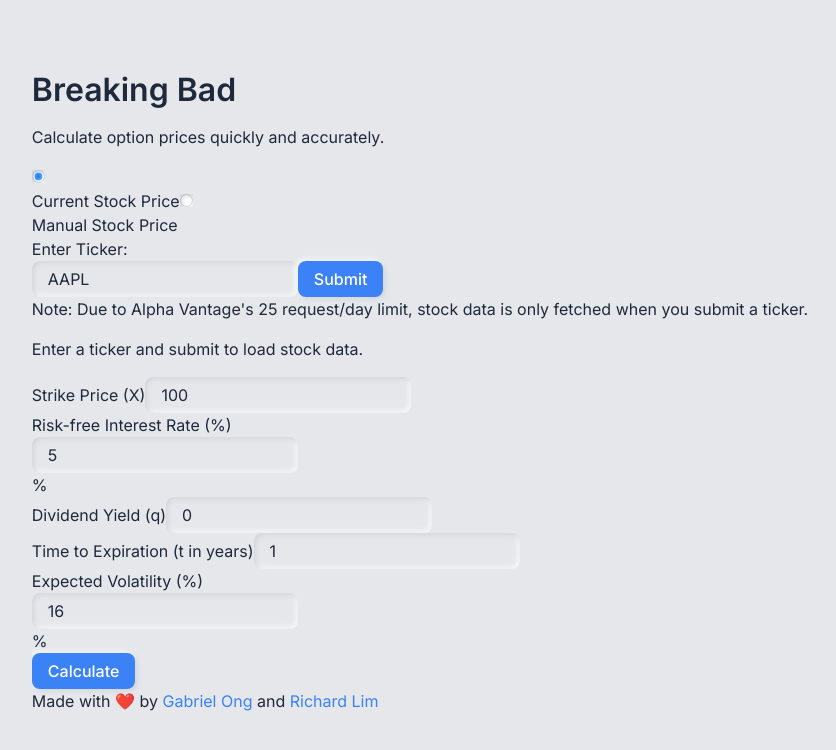
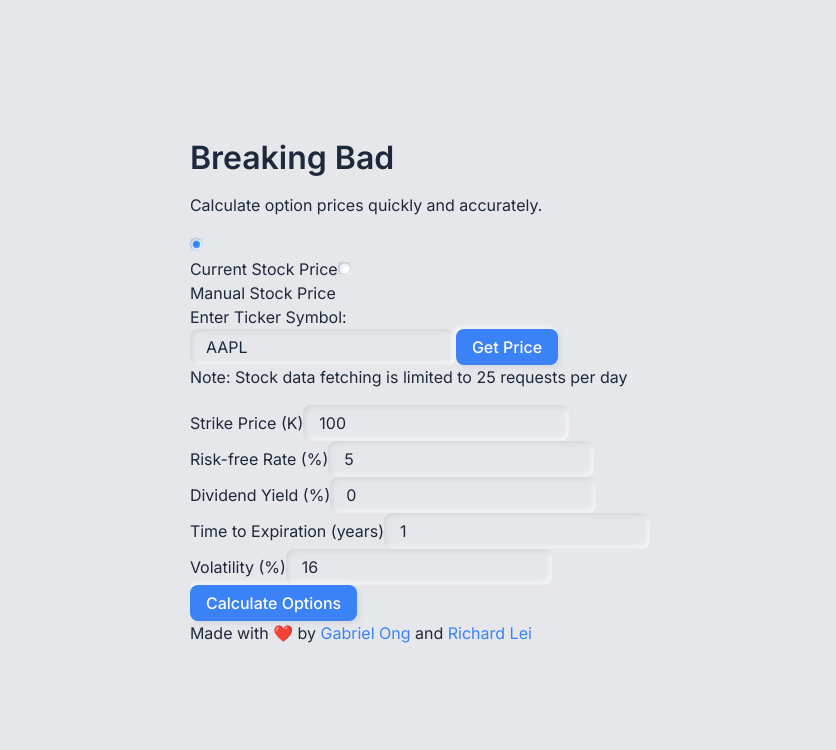
Before and after one commit to gongahkia/breaking-bad, a Next.js app in the folder src/breaking-bad/: page / in a window 1280 px wide. Shown: the top 750 px of the page, without its empty margins (220-1056 px from the left). Built offline with nearby package versions, Linux system fonts and the light colour scheme.

Commit message:
Refactor 1

```diff
--- a/src/breaking-bad/components/OptionCalculatorWrapper.tsx
+++ b/src/breaking-bad/components/OptionCalculatorWrapper.tsx
@@ -66,7 +66,7 @@ export default function OptionCalculatorWrapper() {
                 href="https://github.com/richardleii58"
                 className="text-blue-600 hover:underline font-medium transition-colors"
               >
-                Richard Lim
+                Richard Lei
               </a>
             </p>
           </motion.div>
--- a/src/breaking-bad/components/option-calculator.tsx
+++ b/src/breaking-bad/components/option-calculator.tsx
@@ -13,27 +13,77 @@ interface CalculationResult {
   timestamp: string
 }
 
+interface FormData {
+  strikePrice: string
+  dividendYield: string
+  timeToExpiration: string
+}
+
 export default function OptionCalculator() {
   const [volatilityPercent, setVolatilityPercent] = useState(16)
   const [interestRatePercent, setInterestRatePercent] = useState(5)
   const [isCalculating, setIsCalculating] = useState(false)
-  const [result, setResult] = useState(null)
-  const [error, setError] = useState(null)
+  const [result, setResult] = useState<CalculationResult | null>(null)
+  const [error, setError] = useState<string | null>(null)
   const [priceMode, setPriceMode] = useState<"auto" | "manual">("auto")
   const [tickerInput, setTickerInput] = useState("AAPL")
   const [submittedTicker, setSubmittedTicker] = useState("")
   const [autoPrice, setAutoPrice] = useState<number | null>(null)
   const [manualPrice, setManualPrice] = useState("100")
+  const [formData, setFormData] = useState<FormData>({
+    strikePrice: "100",
+    dividendYield: "0",
+    timeToExpiration: "1"
+  })
+
+  const handleFormDataChange = (field: keyof FormData, value: string) => {
+    setFormData(prev => ({ ...prev, [field]: value }))
+  }
+
+  const validateInputs = (): string | null => {
+    const stockPrice = priceMode === "auto" ? autoPrice : Number(manualPrice)
+    const strikePrice = Number(formData.strikePrice)
+    const timeToExpiration = Number(formData.timeToExpiration)
+    const dividendYield = Number(formData.dividendYield)
+
+    if (!stockPrice || stockPrice <= 0) {
+      return "Stock price must be a positive number"
+    }
+    if (!strikePrice || strikePrice <= 0) {
+      return "Strike price must be a positive number"
+    }
+    if (!timeToExpiration || timeToExpiration <= 0) {
+      return "Time to expiration must be a positive number"
+    }
+    if (dividendYield < 0) {
+      return "Dividend yield cannot be negative"
+    }
+    if (volatilityPercent <= 0) {
+      return "Volatility must be a positive number"
+    }
+    if (interestRatePercent < 0) {
+      return "Interest rate cannot be negative"
+    }
+
+    return null
+  }
 
   async function handleCalculate() {
+    const validationError = validateInputs()
+    if (validationError) {
+      setError(validationError)
+      return
+    }
+
     setIsCalculating(true)
     setError(null)
+
     try {
-      const stockPrice = priceMode === "auto" ? (autoPrice !== null ? autoPrice : 0) : Number(manualPrice)
-      const strikePrice = Number((document.getElementById("strike-price") as HTMLInputElement).value)
+      const stockPrice = priceMode === "auto" ? (autoPrice || 0) : Number(manualPrice)
+      const strikePrice = Number(formData.strikePrice)
       const interestRate = interestRatePercent / 100
-      const dividendYield = Number((document.getElementById("dividend-yield") as HTMLInputElement).value)
-      const timeToExpiration = Number((document.getElementById("expiration-time") as HTMLInputElement).value)
+      const dividendYield = Number(formData.dividendYield)
+      const timeToExpiration = Number(formData.timeToExpiration)
       const volatility = volatilityPercent / 100
 
       const inputs = {
@@ -45,216 +95,249 @@ export default function OptionCalculator() {
         volatility,
       }
 
-      const result = await calculateOption(inputs)
-      setResult(result)
+      const calculationResult = await calculateOption(inputs)
+      setResult(calculationResult)
     } catch (err) {
-      setError("Failed to calculate option prices. Please check your inputs.")
+      setError("Failed to calculate option prices. Please check your inputs and try again.")
     } finally {
       setIsCalculating(false)
     }
   }
 
+  const handleTickerSubmit = () => {
+    if (tickerInput.trim()) {
+      setSubmittedTicker(tickerInput.trim())
+    }
+  }
+
+  const canCalculate = priceMode === "manual" || (priceMode === "auto" && autoPrice !== null)
+
   return (
-    <div className="space-y-6">
+    <div className="max-w-4xl mx-auto p-6 space-y-8">
       {/* Price Mode Toggle */}
-      <div className="flex items-center justify-center space-x-6 mb-8">
-        <label className="flex items-center cursor-pointer">
+      <div className="flex items-center justify-center space-x-8">
+        {[
+          { value: "auto", label: "Current Stock Price" },
+          { value: "manual", label: "Manual Stock Price" }
+        ].map(({ value, label }) => (
+          <label key={value} className="flex items-center cursor-pointer group">
             <input
               type="radio"
-            value="auto"
-            checked={priceMode === "auto"}
-            onChange={() => setPriceMode("auto")}
+              value={value}
+              checked={priceMode === value}
+              onChange={() => setPriceMode(value as "auto" | "manual")}
               className="sr-only"
             />
-          <div
-            className={`w-5 h-5 rounded-full mr-3 flex items-center justify-center ${priceMode === "auto" ? "bg-gradient-to-br from-blue-400 to-blue-600 shadow-inner" : "bg-gray-200 shadow"}`}
-          >
-            {priceMode === "auto" && <div className="w-2 h-2 rounded-full bg-white"></div>}
+            <div className={`
+              w-5 h-5 rounded-full mr-3 flex items-center justify-center transition-all duration-200
+              ${priceMode === value
+                ? "bg-gradient-to-br from-blue-500 to-blue-600 shadow-md"
+                : "bg-gray-300 group-hover:bg-gray-400"
+              }
+            `}>
+              {priceMode === value && (
+                <div className="w-2 h-2 rounded-full bg-white"></div>
+              )}
             </div>
-          <span className="text-gray-700 font-medium">Current Stock Price</span>
+            <span className="text-gray-700 font-medium">{label}</span>
           </label>
-        <label className="flex items-center cursor-pointer">
-          <input
-            type="radio"
-            value="manual"
-            checked={priceMode === "manual"}
-            onChange={() => setPriceMode("manual")}
-            className="sr-only"
-          />
-          <div
-            className={`w-5 h-5 rounded-full mr-3 flex items-center justify-center ${priceMode === "manual" ? "bg-gradient-to-br from-blue-400 to-blue-600 shadow-inner" : "bg-gray-200 shadow"}`}
-          >
-            {priceMode === "manual" && <div className="w-2 h-2 rounded-full bg-white"></div>}
-          </div>
-          <span className="text-gray-700 font-medium">Manual Stock Price</span>
-        </label>
+        ))}
       </div>
 
-      {/* Section for auto vs. manual price selection */}
+      {/* Price Input Section */}
       {priceMode === "auto" ? (
         <motion.div
-          initial={{ opacity: 0 }}
-          animate={{ opacity: 1 }}
+          initial={{ opacity: 0, y: 10 }}
+          animate={{ opacity: 1, y: 0 }}
           transition={{ duration: 0.3 }}
-          className="space-y-4"
+          className="space-y-6"
         >
-          <label className="block text-sm font-medium text-gray-700">Enter Ticker:</label>
-          <div className="flex space-x-2">
+          <div>
+            <label className="block text-sm font-medium text-gray-700 mb-2">
+              Enter Ticker Symbol:
+            </label>
+            <div className="flex space-x-3">
               <input
                 type="text"
-              placeholder="AAPL"
+                placeholder="e.g., AAPL"
                 value={tickerInput}
                 onChange={(e) => setTickerInput(e.target.value.toUpperCase())}
-              className="w-full px-4 py-3 rounded-lg bg-gray-100 border-none focus:outline-none focus:ring-2 focus:ring-blue-500 shadow-[inset_2px_2px_5px_rgba(0,0,0,0.1),inset_-2px_-2px_5px_rgba(255,255,255,0.8)]"
+                className="flex-1 px-4 py-3 rounded-lg bg-white border border-gray-300 focus:outline-none focus:ring-2 focus:ring-blue-500 focus:border-transparent transition-all duration-200"
+                maxLength={10}
               />
               <motion.button
                 whileHover={{ scale: 1.02 }}
                 whileTap={{ scale: 0.98 }}
-              onClick={() => setSubmittedTicker(tickerInput)}
-              className="px-6 py-3 rounded-lg bg-gradient-to-br from-blue-500 to-blue-600 text-white font-medium shadow-[3px_3px_6px_rgba(0,0,0,0.1),-3px_-3px_6px_rgba(255,255,255,0.8)] hover:shadow-[1px_1px_3px_rgba(0,0,0,0.1),-1px_-1px_3px_rgba(255,255,255,0.8)] transition-all duration-200"
+                onClick={handleTickerSubmit}
+                disabled={!tickerInput.trim()}
+                className="px-6 py-3 rounded-lg bg-gradient-to-r from-blue-500 to-blue-600 text-white font-medium disabled:opacity-50 disabled:cursor-not-allowed hover:from-blue-600 hover:to-blue-700 transition-all duration-200 shadow-md hover:shadow-lg"
               >
-              Submit
+                Get Price
               </motion.button>
             </div>
-          <p className="text-sm text-gray-500">
-            Note: Due to Alpha Vantage's 25 request/day limit, stock data is only fetched when you submit a ticker.
+            <p className="mt-2 text-sm text-gray-500">
+              Note: Stock data fetching is limited to 25 requests per day
             </p>
-          {submittedTicker ? (
-            <div className="mt-4 p-5 rounded-xl bg-gray-100 shadow-[3px_3px_6px_rgba(0,0,0,0.1),-3px_-3px_6px_rgba(255,255,255,0.8)]">
-              <StockTicker ticker={submittedTicker} onPriceUpdate={(price) => setAutoPrice(price)} />
           </div>
-          ) : (
-            <p className="text-gray-500 italic">Enter a ticker and submit to load stock data.</p>
+
+          {submittedTicker && (
+            <div className="p-5 rounded-xl bg-gray-50 border border-gray-200">
+              <StockTicker
+                ticker={submittedTicker}
+                onPriceUpdate={(price) => setAutoPrice(price)}
+              />
+            </div>
           )}
+
           {autoPrice !== null && (
-            <div className="mt-4">
-              <label htmlFor="initial-price" className="block text-sm font-medium text-gray-700 mb-2">
-                Initial Stock Price (S0)
+            <div>
+              <label className="block text-sm font-medium text-gray-700 mb-2">
+                Current Stock Price (S₀)
               </label>
               <input
                 type="text"
-                id="initial-price"
-                className="w-full px-4 py-3 rounded-lg bg-gray-200 text-gray-700 font-medium border-none focus:outline-none shadow-[inset_2px_2px_5px_rgba(0,0,0,0.1),inset_-2px_-2px_5px_rgba(255,255,255,0.8)]"
-                value={autoPrice}
-                disabled={true}
+                className="w-full px-4 py-3 rounded-lg bg-gray-100 text-gray-700 font-medium border border-gray-300 cursor-not-allowed"
+                value={`$${autoPrice.toFixed(2)}`}
+                disabled
               />
             </div>
           )}
         </motion.div>
       ) : (
-        <motion.div initial={{ opacity: 0 }} animate={{ opacity: 1 }} transition={{ duration: 0.3 }}>
-          <label htmlFor="manual-price" className="block text-sm font-medium text-gray-700 mb-2">
-            Initial Stock Price (S0)
+        <motion.div
+          initial={{ opacity: 0, y: 10 }}
+          animate={{ opacity: 1, y: 0 }}
+          transition={{ duration: 0.3 }}
+        >
+          <label className="block text-sm font-medium text-gray-700 mb-2">
+            Stock Price (S₀)
           </label>
           <input
-            type="text"
-            id="manual-price"
+            type="number"
             value={manualPrice}
             onChange={(e) => setManualPrice(e.target.value)}
-            className="w-full px-4 py-3 rounded-lg bg-gray-100 border-none focus:outline-none focus:ring-2 focus:ring-blue-500 shadow-[inset_2px_2px_5px_rgba(0,0,0,0.1),inset_-2px_-2px_5px_rgba(255,255,255,0.8)]"
+            min="0"
+            step="0.01"
+            className="w-full px-4 py-3 rounded-lg bg-white border border-gray-300 focus:outline-none focus:ring-2 focus:ring-blue-500 focus:border-transparent transition-all duration-200"
+            placeholder="Enter stock price"
           />
         </motion.div>
       )}
 
-      {/* The rest of your Option Calculator inputs */}
-      <div className="grid grid-cols-1 md:grid-cols-2 gap-6 mt-8">
+      {/* Option Parameters */}
+      <div className="grid grid-cols-1 md:grid-cols-2 gap-6">
         <div>
-          <label htmlFor="strike-price" className="block text-sm font-medium text-gray-700 mb-2">
-            Strike Price (X)
+          <label className="block text-sm font-medium text-gray-700 mb-2">
+            Strike Price (K)
           </label>
           <input
-            type="text"
-            id="strike-price"
-            defaultValue="100"
-            className="w-full px-4 py-3 rounded-lg bg-gray-100 border-none focus:outline-none focus:ring-2 focus:ring-blue-500 shadow-[inset_2px_2px_5px_rgba(0,0,0,0.1),inset_-2px_-2px_5px_rgba(255,255,255,0.8)]"
+            type="number"
+            value={formData.strikePrice}
+            onChange={(e) => handleFormDataChange("strikePrice", e.target.value)}
+            min="0"
+            step="0.01"
+            className="w-full px-4 py-3 rounded-lg bg-white border border-gray-300 focus:outline-none focus:ring-2 focus:ring-blue-500 focus:border-transparent transition-all duration-200"
           />
         </div>
 
         <div>
-          <label htmlFor="interest-rate" className="block text-sm font-medium text-gray-700 mb-2">
-            Risk-free Interest Rate (%)
+          <label className="block text-sm font-medium text-gray-700 mb-2">
+            Risk-free Rate (%)
           </label>
-          <div className="relative">
           <input
             type="number"
-              id="interest-rate"
             value={interestRatePercent}
             onChange={(e) => setInterestRatePercent(Number(e.target.value))}
-              className="w-full px-4 py-3 rounded-lg bg-gray-100 border-none focus:outline-none focus:ring-2 focus:ring-blue-500 shadow-[inset_2px_2px_5px_rgba(0,0,0,0.1),inset_-2px_-2px_5px_rgba(255,255,255,0.8)] pr-10"
-            />
-            <div className="absolute inset-y-0 right-0 pr-4 flex items-center pointer-events-none text-gray-500">%</div>
-          </div>
-        </div>
-
-        <div>
-          <label htmlFor="dividend-yield" className="block text-sm font-medium text-gray-700 mb-2">
-            Dividend Yield (q)
-          </label>
-          <input
-            type="text"
-            id="dividend-yield"
-            defaultValue="0"
-            className="w-full px-4 py-3 rounded-lg bg-gray-100 border-none focus:outline-none focus:ring-2 focus:ring-blue-500 shadow-[inset_2px_2px_5px_rgba(0,0,0,0.1),inset_-2px_-2px_5px_rgba(255,255,255,0.8)]"
+            min="0"
+            step="0.1"
+            className="w-full px-4 py-3 rounded-lg bg-white border border-gray-300 focus:outline-none focus:ring-2 focus:ring-blue-500 focus:border-transparent transition-all duration-200"
           />
         </div>
 
         <div>
-          <label htmlFor="expiration-time" className="block text-sm font-medium text-gray-700 mb-2">
-            Time to Expiration (t in years)
+          <label className="block text-sm font-medium text-gray-700 mb-2">
+            Dividend Yield (%)
           </label>
           <input
-            type="text"
-            id="expiration-time"
-            defaultValue="1"
-            className="w-full px-4 py-3 rounded-lg bg-gray-100 border-none focus:outline-none focus:ring-2 focus:ring-blue-500 shadow-[inset_2px_2px_5px_rgba(0,0,0,0.1),inset_-2px_-2px_5px_rgba(255,255,255,0.8)]"
+            type="number"
+            value={formData.dividendYield}
+            onChange={(e) => handleFormDataChange("dividendYield", e.target.value)}
+            min="0"
+            step="0.1"
+            className="w-full px-4 py-3 rounded-lg bg-white border border-gray-300 focus:outline-none focus:ring-2 focus:ring-blue-500 focus:border-transparent transition-all duration-200"
           />
         </div>
 
         <div>
-          <label htmlFor="volatility" className="block text-sm font-medium text-gray-700 mb-2">
-            Expected Volatility (%)
+          <label className="block text-sm font-medium text-gray-700 mb-2">
+            Time to Expiration (years)
           </label>
-          <div className="relative">
           <input
             type="number"
-              id="volatility"
+            value={formData.timeToExpiration}
+            onChange={(e) => handleFormDataChange("timeToExpiration", e.target.value)}
+            min="0"
+            step="0.01"
+            className="w-full px-4 py-3 rounded-lg bg-white border border-gray-300 focus:outline-none focus:ring-2 focus:ring-blue-500 focus:border-transparent transition-all duration-200"
+          />
+        </div>
+
+        <div className="md:col-span-2">
+          <label className="block text-sm font-medium text-gray-700 mb-2">
+            Volatility (%)
+          </label>
+          <input
+            type="number"
             value={volatilityPercent}
             onChange={(e) => setVolatilityPercent(Number(e.target.value))}
+            min="0"
             step="0.1"
-              className="w-full px-4 py-3 rounded-lg bg-gray-100 border-none focus:outline-none focus:ring-2 focus:ring-blue-500 shadow-[inset_2px_2px_5px_rgba(0,0,0,0.1),inset_-2px_-2px_5px_rgba(255,255,255,0.8)] pr-10"
+            className="w-full px-4 py-3 rounded-lg bg-white border border-gray-300 focus:outline-none focus:ring-2 focus:ring-blue-500 focus:border-transparent transition-all duration-200"
           />
-            <div className="absolute inset-y-0 right-0 pr-4 flex items-center pointer-events-none text-gray-500">%</div>
-          </div>
         </div>
       </div>
 
-      <div className="flex justify-center mt-8">
+      {/* Calculate Button */}
+      <div className="flex justify-center pt-4">
         <motion.button
-          whileHover={{ scale: 1.03 }}
-          whileTap={{ scale: 0.97 }}
+          whileHover={{ scale: canCalculate ? 1.02 : 1 }}
+          whileTap={{ scale: canCalculate ? 0.98 : 1 }}
           onClick={handleCalculate}
-          disabled={isCalculating}
-          className="px-8 py-4 rounded-xl bg-gradient-to-br from-blue-500 to-blue-600 text-white font-medium text-lg shadow-[5px_5px_10px_rgba(0,0,0,0.1),-5px_-5px_10px_rgba(255,255,255,0.8)] hover:shadow-[2px_2px_5px_rgba(0,0,0,0.1),-2px_-2px_5px_rgba(255,255,255,0.8)] transition-all duration-200 disabled:opacity-70"
+          disabled={isCalculating || !canCalculate}
+          className={`
+            px-8 py-4 rounded-xl font-medium text-lg transition-all duration-200 shadow-lg
+            ${canCalculate && !isCalculating
+              ? "bg-gradient-to-r from-blue-500 to-blue-600 text-white hover:from-blue-600 hover:to-blue-700 hover:shadow-xl"
+              : "bg-gray-300 text-gray-500 cursor-not-allowed"
+            }
+          `}
         >
           {isCalculating ? (
             <div className="flex items-center">
               <svg
-                className="animate-spin -ml-1 mr-3 h-5 w-5 text-white"
+                className="animate-spin -ml-1 mr-3 h-5 w-5 text-current"
                 xmlns="http://www.w3.org/2000/svg"
                 fill="none"
                 viewBox="0 0 24 24"
               >
-                <circle className="opacity-25" cx="12" cy="12" r="10" stroke="currentColor" strokeWidth="4"></circle>
+                <circle
+                  className="opacity-25"
+                  cx="12"
+                  cy="12"
+                  r="10"
+                  stroke="currentColor"
+                  strokeWidth="4"
+                />
                 <path
                   className="opacity-75"
                   fill="currentColor"
                   d="M4 12a8 8 0 018-8V0C5.373 0 0 5.373 0 12h4zm2 5.291A7.962 7.962 0 014 12H0c0 3.042 1.135 5.824 3 7.938l3-2.647z"
-                ></path>
+                />
               </svg>
               Calculating...
             </div>
           ) : (
-            "Calculate"
+            "Calculate Options"
           )}
         </motion.button>
       </div>
@@ -264,9 +347,18 @@ export default function OptionCalculator() {
         <motion.div
           initial={{ opacity: 0, y: 10 }}
           animate={{ opacity: 1, y: 0 }}
-          className="rounded-xl bg-red-50 p-5 shadow-[3px_3px_6px_rgba(0,0,0,0.1),-3px_-3px_6px_rgba(255,255,255,0.8)]"
+          className="rounded-lg bg-red-50 border border-red-200 p-4"
         >
-          <div className="text-sm text-red-700">{error}</div>
+          <div className="flex">
+            <div className="flex-shrink-0">
+              <svg className="h-5 w-5 text-red-400" viewBox="0 0 20 20" fill="currentColor">
+                <path fillRule="evenodd" d="M10 18a8 8 0 100-16 8 8 0 000 16zM8.707 7.293a1 1 0 00-1.414 1.414L8.586 10l-1.293 1.293a1 1 0 101.414 1.414L10 11.414l1.293 1.293a1 1 0 001.414-1.414L11.414 10l1.293-1.293a1 1 0 00-1.414-1.414L10 8.586 8.707 7.293z" clipRule="evenodd" />
+              </svg>
+            </div>
+            <div className="ml-3">
+              <p className="text-sm text-red-800">{error}</p>
+            </div>
+          </div>
         </motion.div>
       )}
 
@@ -276,26 +368,30 @@ export default function OptionCalculator() {
           initial={{ opacity: 0, y: 20 }}
           animate={{ opacity: 1, y: 0 }}
           transition={{ duration: 0.5 }}
-          className="mt-8 rounded-xl bg-gray-100 p-6 shadow-[5px_5px_10px_rgba(0,0,0,0.1),-5px_-5px_10px_rgba(255,255,255,0.8)]"
+          className="bg-white rounded-xl border border-gray-200 p-6 shadow-lg"
         >
-          <h3 className="text-xl font-semibold text-gray-800 mb-4">Results</h3>
-          <div className="space-y-4">
+          <h3 className="text-xl font-semibold text-gray-800 mb-6">Calculation Results</h3>
+          <div className="grid grid-cols-1 md:grid-cols-2 gap-4">
             {[
-              { label: "Call Option Price", value: `$${result.callOptionPrice}` },
-              { label: "Put Option Price", value: `$${result.putOptionPrice}` },
-              { label: "Implied Volatility", value: result.impliedVolatility },
-              { label: "Delta", value: result.delta },
-            ].map(({ label, value }) => (
+              { label: "Call Option Price", value: `$${result.callOptionPrice}`, color: "text-green-600" },
+              { label: "Put Option Price", value: `$${result.putOptionPrice}`, color: "text-red-600" },
+              { label: "Implied Volatility", value: result.impliedVolatility, color: "text-blue-600" },
+              { label: "Delta", value: result.delta, color: "text-purple-600" },
+            ].map(({ label, value, color }) => (
               <div
                 key={label}
-                className="p-3 rounded-lg bg-white shadow-[2px_2px_5px_rgba(0,0,0,0.05),-2px_-2px_5px_rgba(255,255,255,0.5)] flex justify-between"
+                className="p-4 rounded-lg bg-gray-50 border border-gray-200 flex justify-between items-center"
               >
                 <span className="text-gray-700 font-medium">{label}</span>
-                <span className="text-blue-600 font-semibold">{value}</span>
+                <span className={`font-bold text-lg ${color}`}>{value}</span>
               </div>
             ))}
           </div>
-          <p className="mt-4 text-sm text-gray-500">Last calculated at {new Date(result.timestamp).toLocaleString()}</p>
+          <div className="mt-6 pt-4 border-t border-gray-200">
+            <p className="text-sm text-gray-500 text-center">
+              Calculated on {new Date(result.timestamp).toLocaleString()}
+            </p>
+          </div>
         </motion.div>
       )}
     </div>
```
Lines whose indentation alone changed are shown as unchanged.
